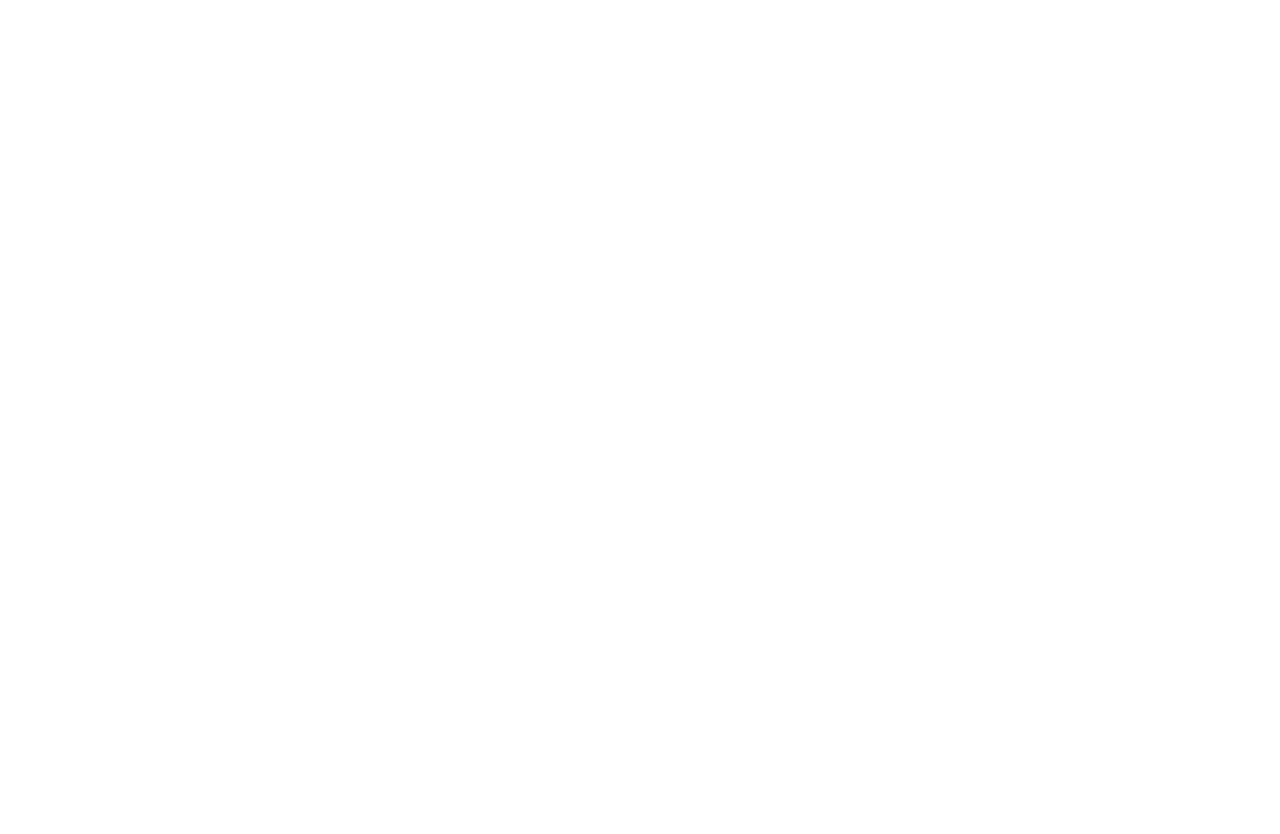
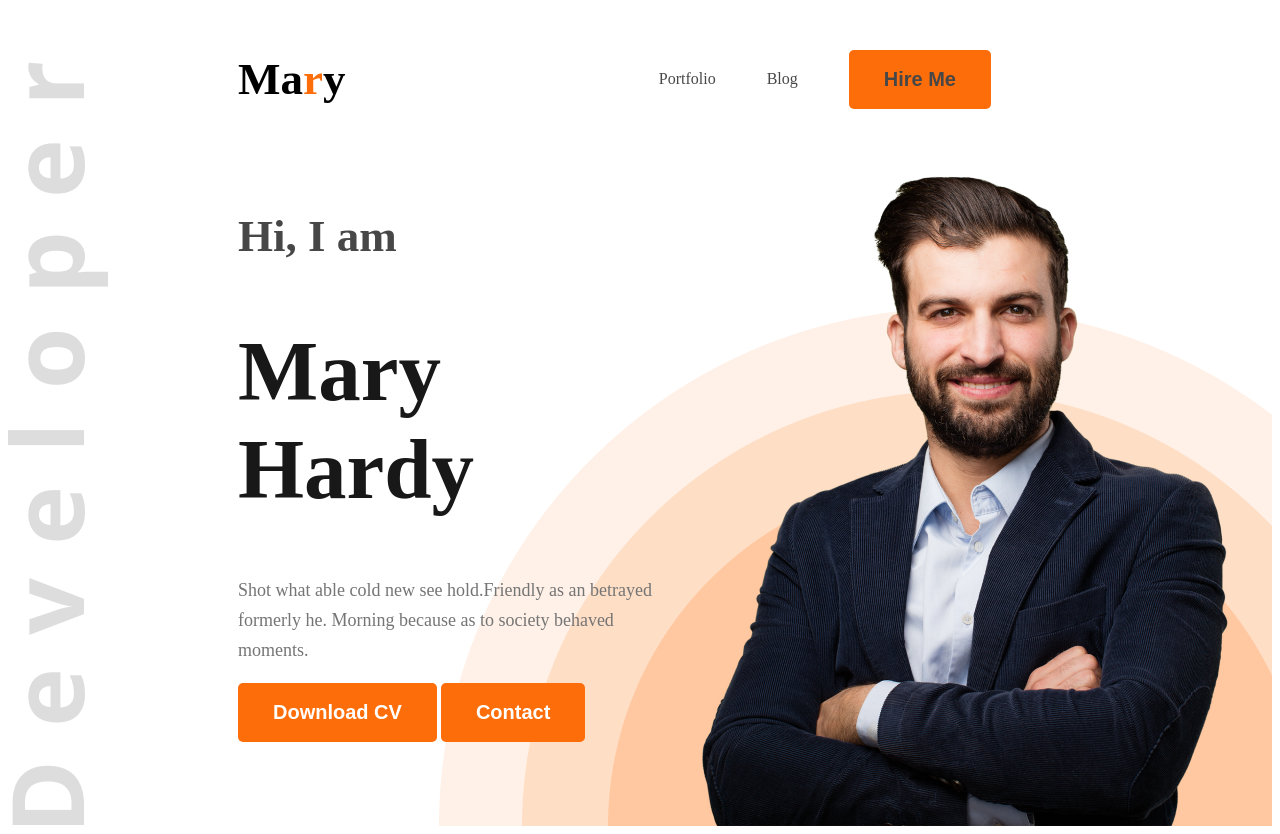
Before and after one commit to maishaj/portfolio, a plain HTML site: page index.html in a window 1280 px wide. Before the commit the page ends 800 px from the top, so only its background shows below. Drawn offline with Linux system fonts and the light colour scheme.

Commit message:
chnages few features

```diff
--- a/index.html
+++ b/index.html
@@ -4,10 +4,31 @@
     <meta charset="UTF-8">
     <meta name="viewport" content="width=device-width, initial-scale=1.0">
     <title>Portfolio</title>
+    <link rel="preconnect" href="https://fonts.googleapis.com">
+    <link rel="preconnect" href="https://fonts.gstatic.com" crossorigin>
+    <link href="https://fonts.googleapis.com/css2?family=Open+Sans:ital,wght@0,300..800;1,300..800&display=swap" rel="stylesheet">
+    <link rel="stylesheet" href="styles/portfolio.css">
 </head>
-<body>
-    <header>
-
+<body class=".open-sans-normal">
+    <header class="header">
+        <nav>
+         <h3 class="nav-title">Ma<span class="text-primary">r</span>y</h3>
+         <ul> <!-- ul is parent of li -->
+            <li><a class="dark-2" href>Portfolio</a></li>
+            <li><a class="dark-2" href>Blog</a></li>
+            <li><button class="dark-2 btn-primary">Hire Me</button></li>
+         </ul>
+        </nav>
+        <div class="banner">
+            <div class="banner-content">
+                <h4 class="banner-greeetings dark-2">Hi, I  am</h4>
+                <h1 class="banner-title dark-1">Mary Hardy</h1>
+                <p class="banner-para dark-3">Shot what able cold new see hold.Friendly as an betrayed formerly he. Morning because as to society behaved moments.</p>
+                <button class="btn-primary">Download CV</button>
+                <button class="btn-primary">Contact</button>
+            </div>
+            <img class="banner-profile-pic" src="images/hardy.png" alt="loading">
+        </div>
     </header>
     <main>
 
--- /dev/null
+++ b/styles/portfolio.css
@@ -0,0 +1,87 @@
+/* shared styles */
+.text-primary{
+    color:#FD6E0A;
+}
+.btn-primary{
+    background-color:#FD6E0A;
+    color: white;
+    font-size: 20px;
+    font-weight: bold;
+    padding: 18px 35px;
+    border-radius: 5px;
+    border:none;
+}
+.nav-title{
+    font-weight:800;
+    font-size: 45px;
+}
+nav ul li{
+    list-style: none;
+    margin-right: 51px;
+}
+nav ul a{
+    text-decoration: none;
+    font-size: 20;
+}
+nav ul{
+    display: flex;
+    align-items: center;
+}
+/* nav styles */
+nav{
+    display:flex;
+    align-items: center;
+    justify-content: space-between;
+    margin: 0px 230px;
+}
+.dark-3{
+    color:#757575;
+}
+.dark-2{
+    color:#474747;
+}
+.dark-1{
+    color:#181818;
+}
+.open-sans-normal {
+  font-family: "Open Sans", sans-serif;
+  font-optical-sizing: auto;
+  font-style: normal;
+  font-variation-settings:
+    "wdth" 100;
+}
+
+/* banner greetings */
+.banner-greeetings{
+   font-size: 45px;
+   font-weight: 600;
+}
+.banner-title{
+   font-size: 85px;
+   font-weight: 700;
+}
+.banner-para{
+    font-size: 18px;
+    font-weight: normal;
+    line-height: 30px;
+}
+.banner-profile-pic{
+    width: 584px;
+    height:676px;
+}
+.banner{
+    display: flex;
+    justify-content:space-between;
+    margin:0px 35px 0px 230px;
+}
+.banner-content{
+    max-width:585px;
+    max-height:356px;
+}
+
+/* header styles */
+.header{
+   background-image: url('../images/developer.png'),url('../images/header_bg.png');
+   background-repeat: no-repeat;
+   background-position: bottom left, bottom right ;
+}
```
